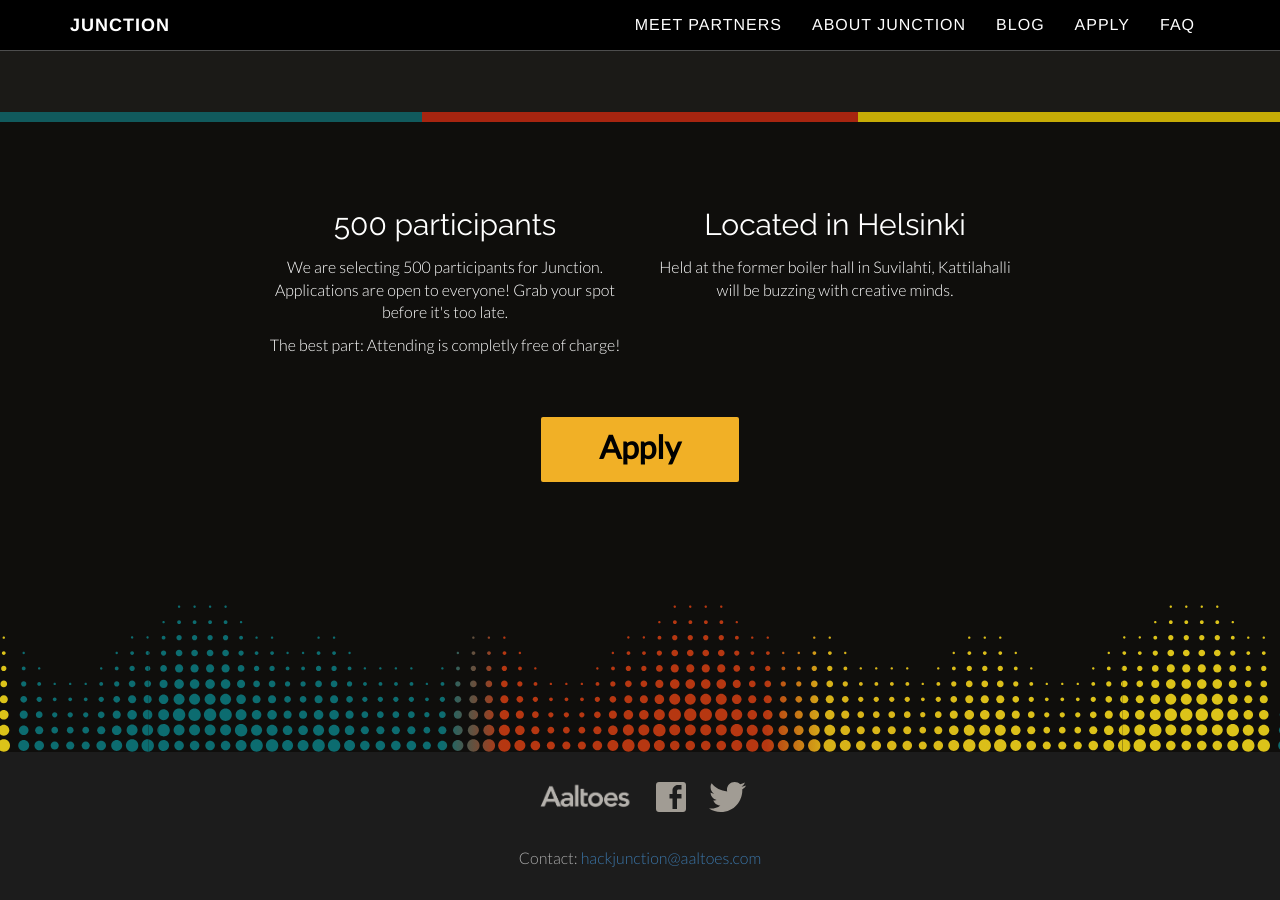
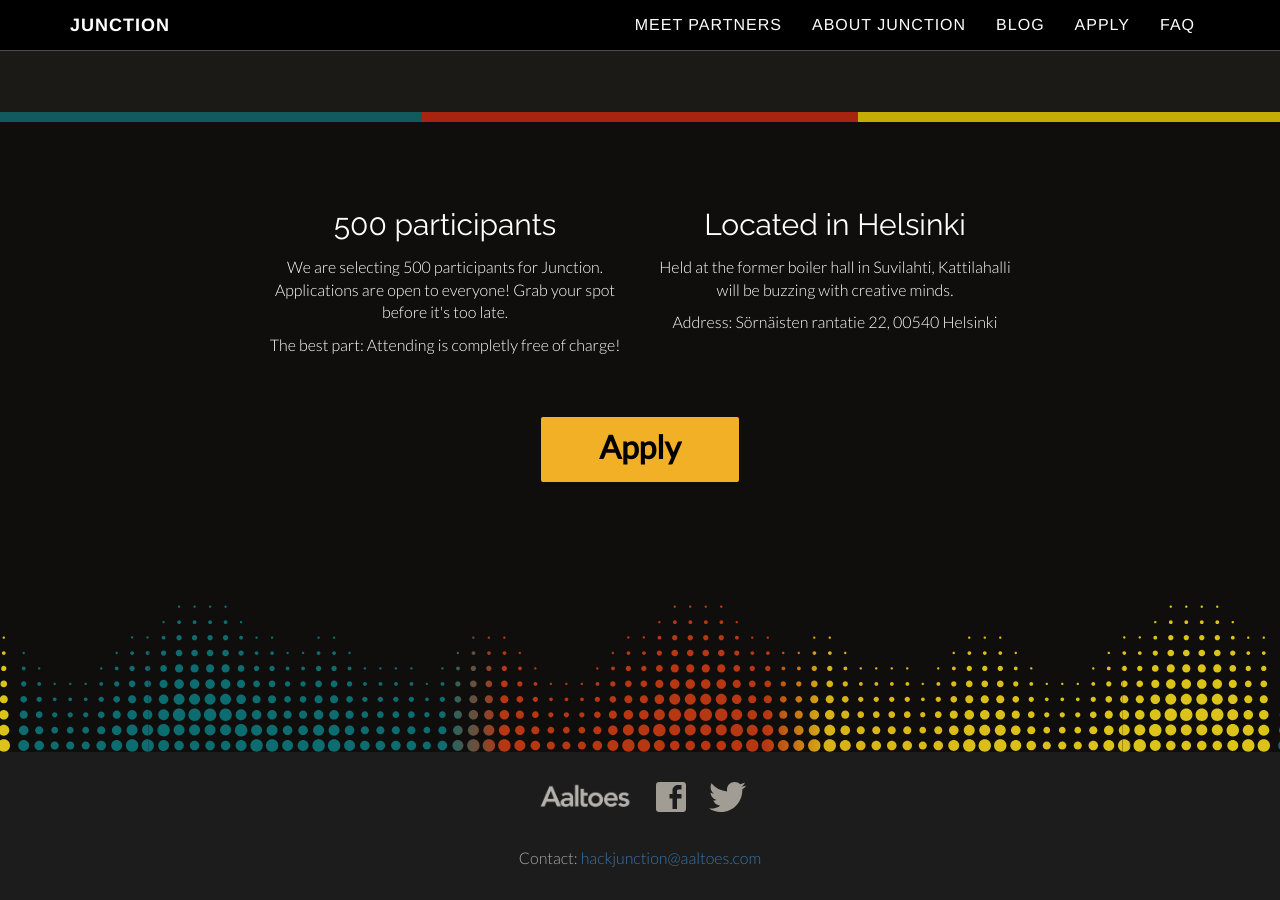
Before and after one commit to junctionasia/junctionasia.github.io, a Jekyll site: the page built from index.html, in a window 1280 px wide and 900 px high, scrolled down 4725 px. Built offline with Jekyll 4.4.1, drawn with Linux system fonts in a browser that asks for light colours; nearby versions of some CDN libraries.

Commit message:
Add venue address to front page

```diff
--- a/index.html
+++ b/index.html
@@ -328,7 +328,11 @@
             <p>We are selecting 500 participants for Junction. Applications are open to everyone! Grab your spot before it's too late.</p>
             <p>The best part: Attending is completly free of charge!</p>
         </div>
-        <div class="col-lg-4"><h2>Located in Helsinki</h2><p>Held at the former boiler hall in Suvilahti, Kattilahalli will be buzzing with creative minds.</p></div>
+        <div class="col-lg-4">
+            <h2>Located in Helsinki</h2>
+            <p>Held at the former boiler hall in Suvilahti, Kattilahalli will be buzzing with creative minds.</p>
+            <p>Address: Sörnäisten rantatie 22, 00540 Helsinki</p>
+        </div>
     </div>
     <a href='{{ "/apply.html" | prepend: site.baseurl }}' class="main-apply full ">Apply</a>
 </section>
```
